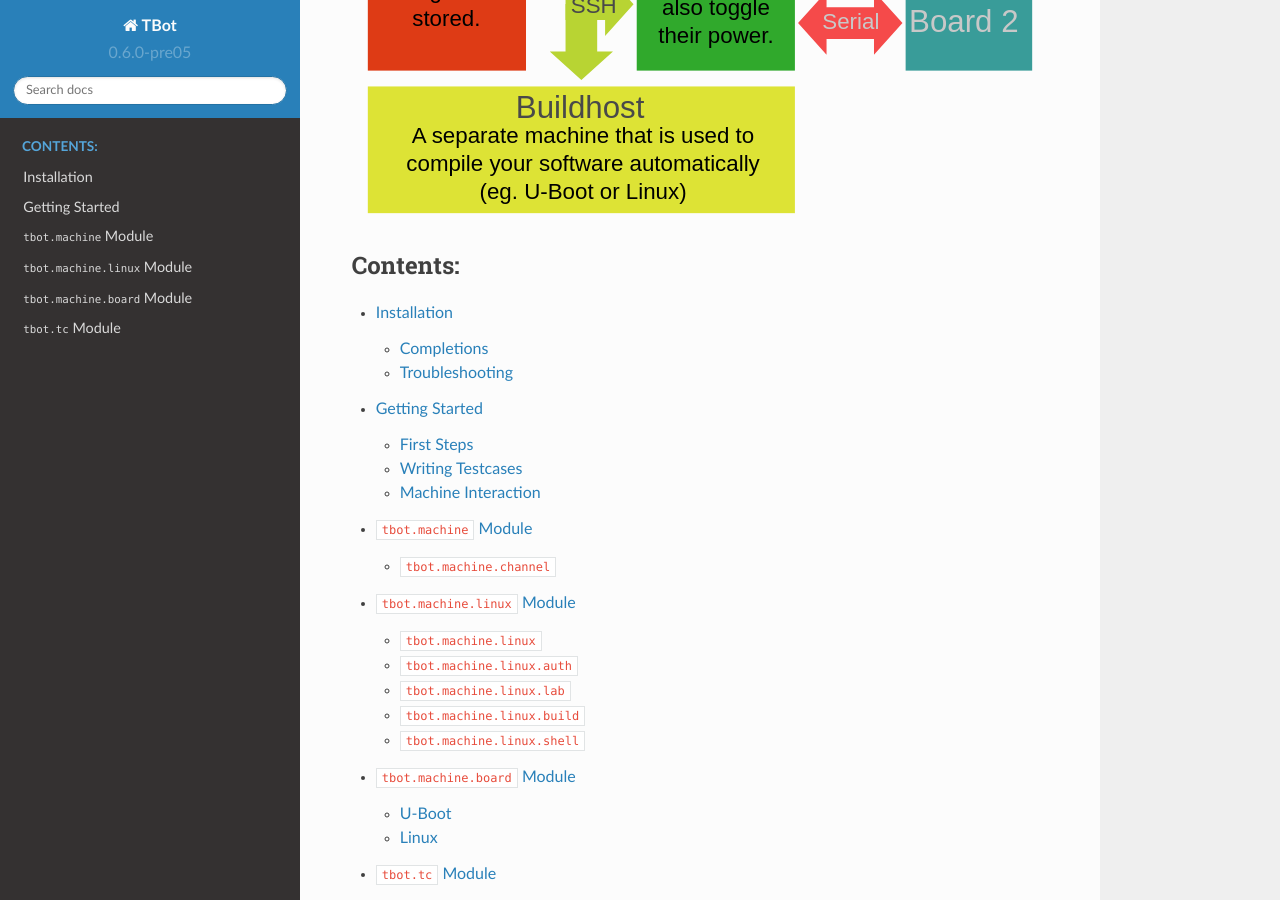
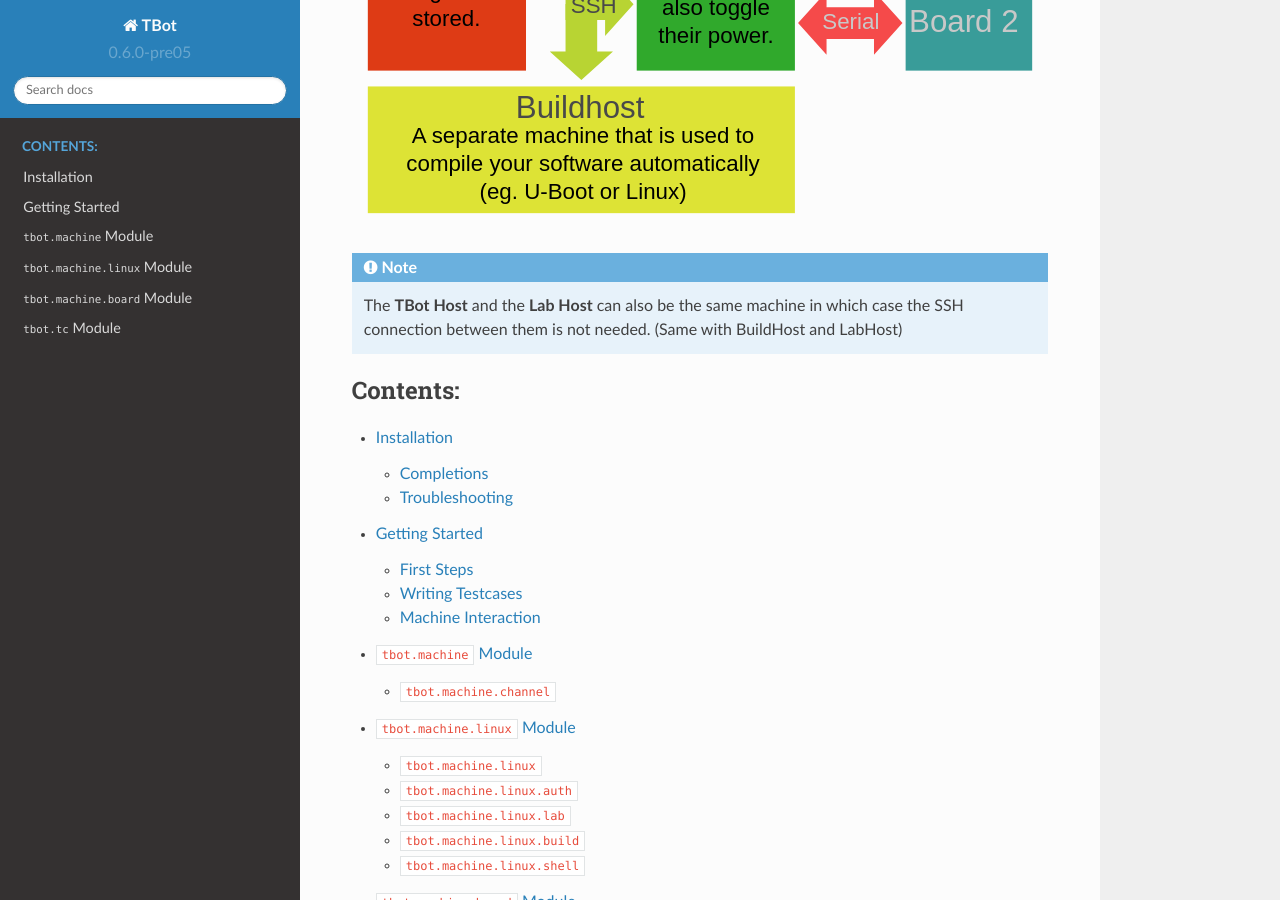
Before and after one commit to Rahix/tbot, a Sphinx documentation site: the page built from doc/index.rst, in a window 1280 px wide and 900 px high, scrolled down 590 px. Built offline with Sphinx 7.4.7 and the Read the Docs theme 2.0.0, drawn with Linux system fonts in a browser that asks for light colours; pages that are not in the unit, such as notebooks, are missing from menus.

```diff
--- a/doc/index.rst
+++ b/doc/index.rst
@@ -14,6 +14,10 @@ TBot aims to be a support for the developer while working on a project and witho
 much modification also allow running tests on it in an automated setting (CI).
 
 .. image:: _static/tbot.svg
+
+.. note::
+    The **TBot Host** and the **Lab Host** can also be the same machine in which case
+    the SSH connection between them is not needed. (Same with BuildHost and LabHost)
 
 .. toctree::
    :maxdepth: 2
--- a/doc/module-main.rst
+++ b/doc/module-main.rst
@@ -128,7 +128,7 @@ Helpers
 
 Log Events
 ^^^^^^^^^^
-.. autofunction:: tbot.log.command
 .. autofunction:: tbot.log.message
-.. autofunction:: tbot.log.testcase_begin
-.. autofunction:: tbot.log.testcase_end
+.. autofunction:: tbot.log_event.command
+.. autofunction:: tbot.log_event.testcase_begin
+.. autofunction:: tbot.log_event.testcase_end
```
Also changed, not shown: CHANGELOG.md (+4 -0 lines).
